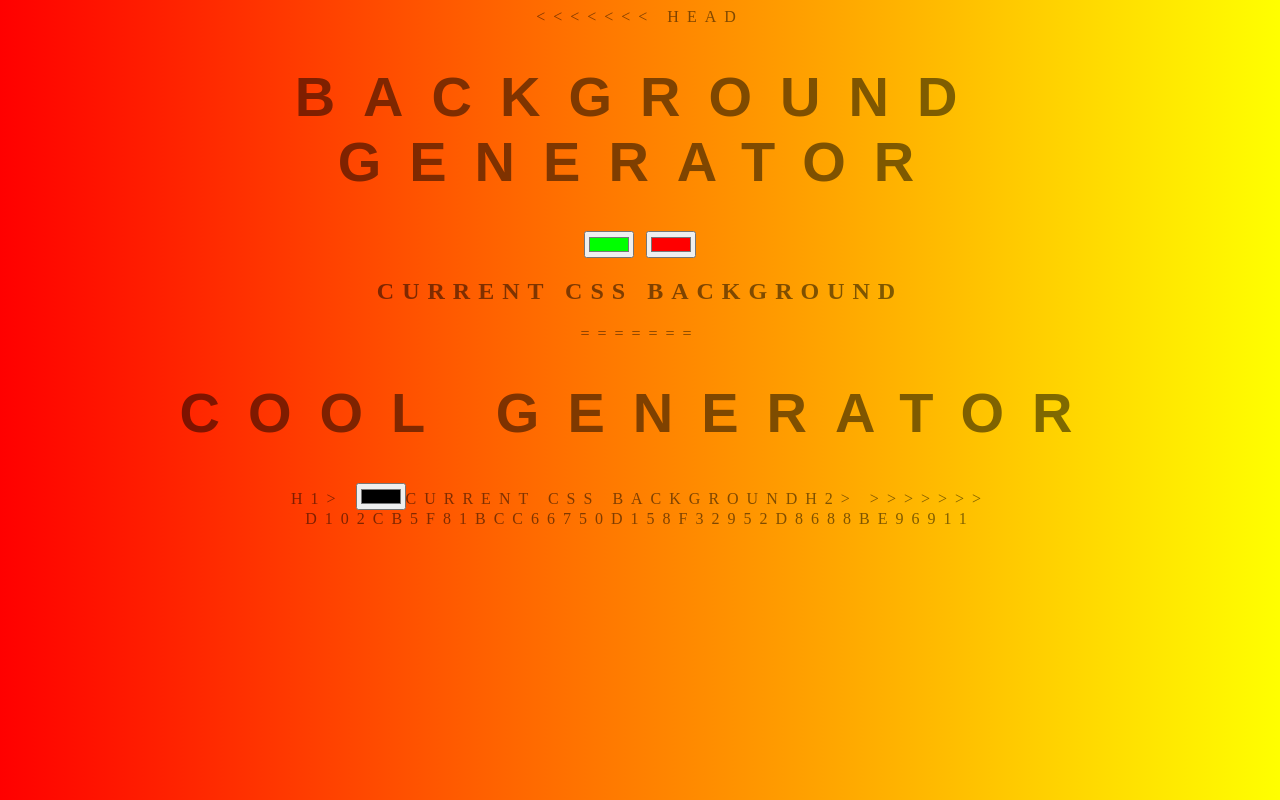
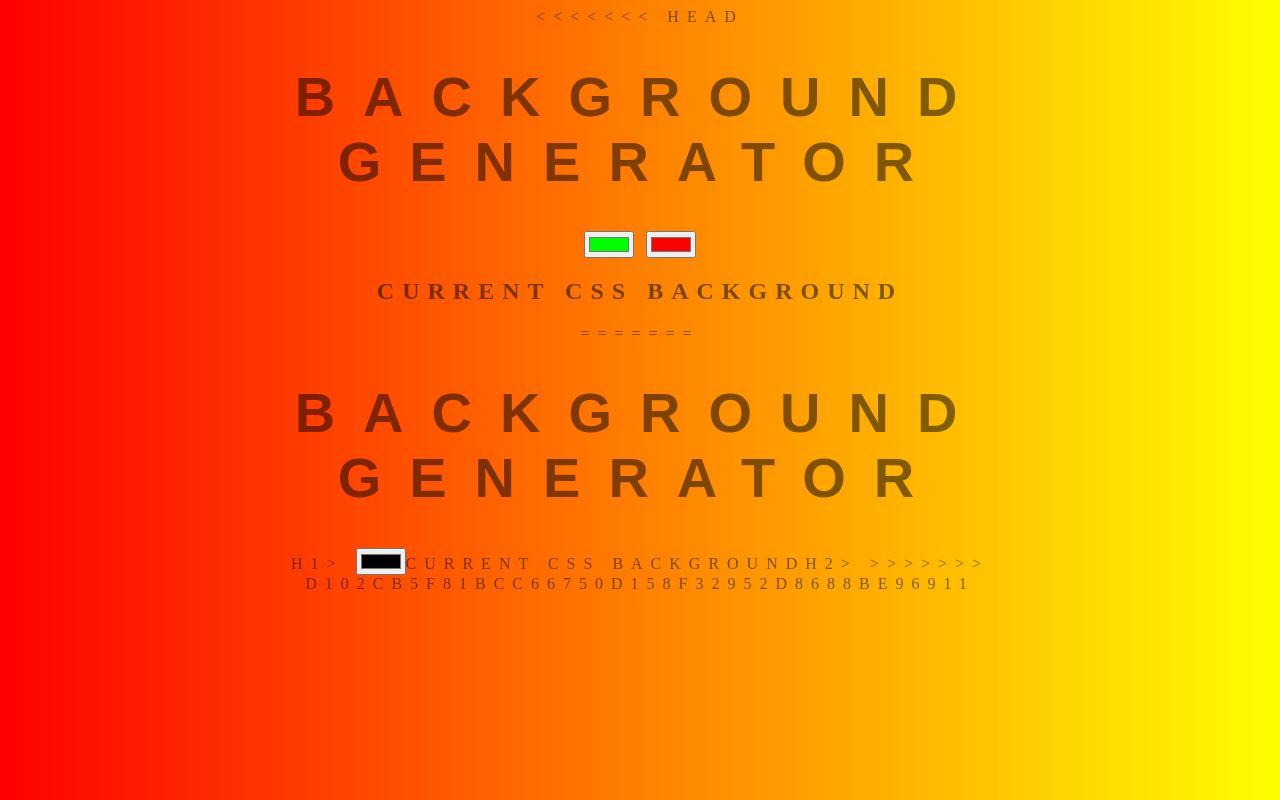
Before and after one commit to tanasen/background-generator, a plain HTML site: page index.html in a window 1280 px wide. Drawn offline with Linux system fonts and the light colour scheme.

Commit message:
changed again

```diff
--- a/index.html
+++ b/index.html
@@ -11,7 +11,7 @@
 	<input class="color2" type="color" name="color2" value="#ff0000">
 	<h2>Current CSS Background</h2>
 =======
-	<h1>Cool Generator</h1>h1>
+	<h1>Background Generator</h1>h1>
 	<input class="color1" type="color"
 	<input class="color2" type="color"
 	<h2>Current CSS Background</body>h2>
```
